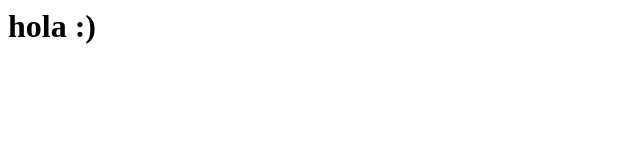
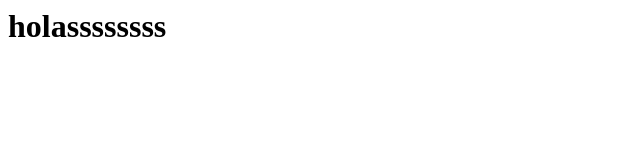
Before and after one commit to aryelyto/EducacionItClase3, a plain HTML site: page index.html in a window 1280 px wide. Shown: the whole page, without its empty margins (0-640 px from the left). Drawn offline with Linux system fonts and the light colour scheme.

Commit message:
agrego moficiacion index

```diff
--- a/index.html
+++ b/index.html
@@ -1 +1 @@
-<h1>hola :)</h1>
+<h1>holassssssss</h1>
```
